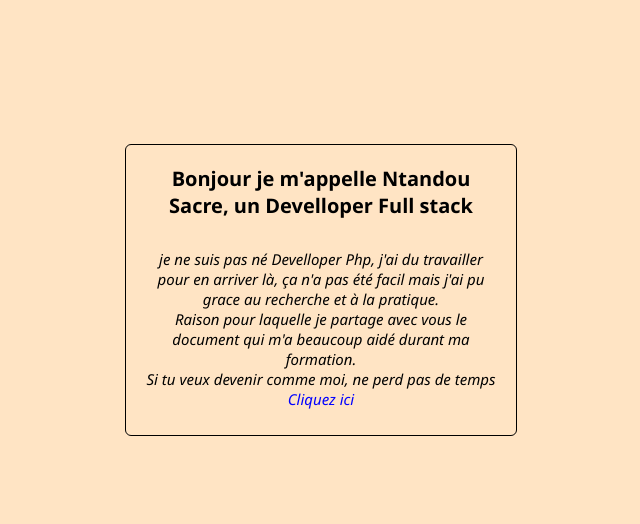
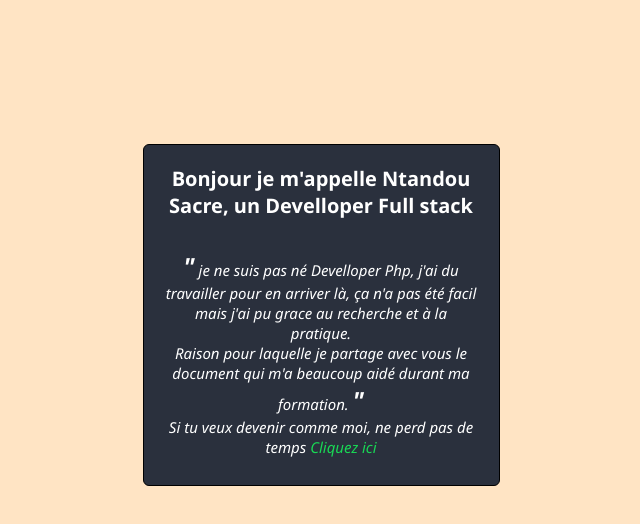
Before and after one commit to NtSacre/PHP_Pour_Les_Null, a plain HTML site: page index.html in a window 1280 px wide. Shown: the whole page, without its empty margins (319-959 px from the left). Drawn offline with Linux system fonts and the light colour scheme.

Commit message:
moification du fichier index

```diff
--- a/index.html
+++ b/index.html
@@ -3,7 +3,7 @@
   <head>
     <meta charset="UTF-8" />
     <meta name="viewport" content="width=device-width, initial-scale=1.0" />
-    <title>Www.PHP-Pour-les-null.com</title>
+    <title>Www.PHP_pour_les_null.com</title>
     <link rel="stylesheet" href="styles.css" />
   </head>
   <body>
@@ -12,12 +12,13 @@
         Bonjour je m'appelle Ntandou Sacre, un Develloper Full stack
       </p>
       <p class="italique">
-        je ne suis pas né Develloper Php, j'ai du travailler pour en arriver là,
-        ça n'a pas été facil mais j'ai pu grace au recherche et à la pratique.
+        <span class="cote">"</span> je ne suis pas né Develloper Php, j'ai du
+        travailler pour en arriver là, ça n'a pas été facil mais j'ai pu grace
+        au recherche et à la pratique.
       </p>
       <p class="italique">
         Raison pour laquelle je partage avec vous le document qui m'a beaucoup
-        aidé durant ma formation.
+        aidé durant ma formation. <span class="cote">"</span>
       </p>
       <p class="italique">
         Si tu veux devenir comme moi, ne perd pas de temps
--- a/styles.css
+++ b/styles.css
@@ -11,12 +11,14 @@ body{
 .contenaire{
     text-align: center;
     justify-content: center;
-    width: 350px;
+    width: 315px;
     margin: 10% auto;
     padding: 20px;
     border: 1px solid black;
     border-radius: 6px;
-    height: 250px;
+    height: 300px;
+    color: #fff;
+    background-color: #2a303d;
 
 }
 .welcome{
@@ -26,7 +28,7 @@ body{
 }
 a{
     text-decoration: none;
-    color: blue;
+    color: #19d855;
     font-size: 15px;
 
 }
@@ -35,3 +37,11 @@ a{
     font-style: italic;
     font-weight: 500;
 }
+.cote{
+    font-size: 25px;
+    font-weight: bold;
+}
+.contenaire:hover{
+    width: 350px;
+
+}
```
